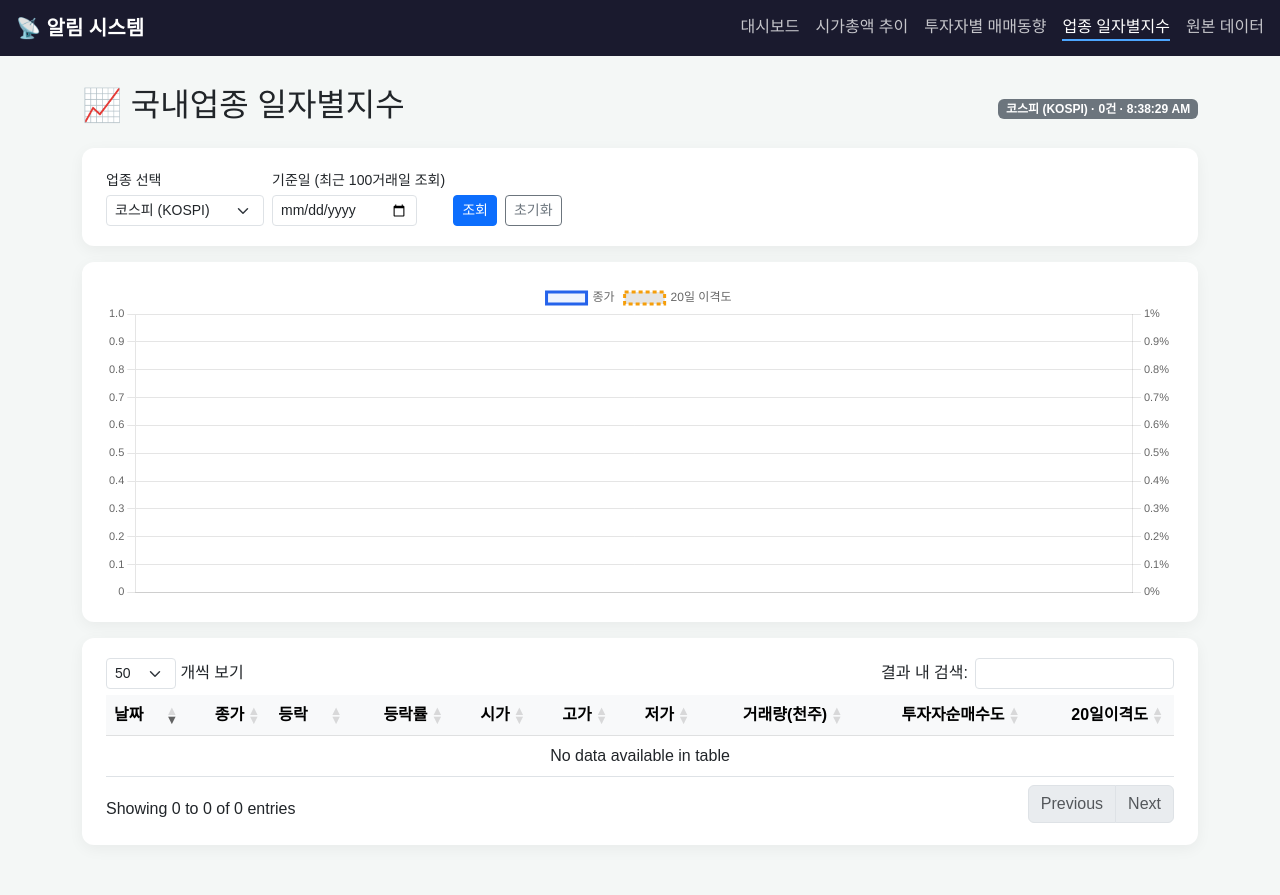
After one commit to yunjinwoo/upbit-alert, a Flask app: page /sector-index in a window 1280 px wide. The commit adds this page. Run offline with Flask 3, Linux system fonts and the light colour scheme; data that the repository does not hold is empty; some libraries are stand-ins or nearby versions.

Commit message:
업종 일자별지수 페이지 추가 및 navbar url_for() 적용
- /sector-index 페이지 추가 (차트 + 테이블 + 요약 카드)
- /api/sector-index API 추가 (KIS FHPUP02120000)
- stock_monitor.py에 fetch_sector_index_daily() 함수 추가
- 전체 템플릿 navbar 링크를 url_for()로 교체 (nginx 서브경로 대응)
- collect_sector_index.py: 업종지수 CSV 수집 스크립트 추가

Co-Authored-By: Claude Sonnet 4.6 <noreply@anthropic.com>

```diff
--- a/app/api/server.py
+++ b/app/api/server.py
@@ -7,7 +7,7 @@ from app.utils.db_manager import (
     get_latest_stock_raw_data, get_market_cap_history,
     get_investor_trend_history
 )
-from app.core.stock_monitor import fetch_market_cap_ranking, fetch_investor_trend
+from app.core.stock_monitor import fetch_market_cap_ranking, fetch_investor_trend, fetch_sector_index_daily
 from app.config import Config
 import json
 import os
@@ -30,6 +30,49 @@ def raw_data_view():
 def market_cap_view():
     """일별 시가총액 추이 페이지를 보여줍니다."""
     return render_template('market_cap.html')
+
+@app.route('/sector-index')
+def sector_index_view():
+    """업종 일자별지수 조회 페이지"""
+    return render_template('sector_index.html')
+
+@app.route('/api/sector-index', methods=['GET'])
+def get_sector_index_api():
+    """업종 일자별지수 API — KIS 실시간 조회"""
+    try:
+        iscd      = request.args.get('iscd', '0001')
+        base_date = request.args.get('date')          # YYYYMMDD, 없으면 오늘
+
+        SECTOR_NAMES = {'0001': '코스피', '1001': '코스닥', '2001': '코스피200'}
+        sector_name  = SECTOR_NAMES.get(iscd, iscd)
+
+        records = fetch_sector_index_daily(iscd=iscd, base_date=base_date)
+
+        SIGN = {'1': '상한', '2': '상승', '3': '보합', '4': '하한', '5': '하락'}
+        result = []
+        for r in records:
+            d = r.get('stck_bsop_date', '')
+            result.append({
+                'date':        f"{d[:4]}-{d[4:6]}-{d[6:]}",
+                'sector_code': iscd,
+                'sector_name': sector_name,
+                'close':       r.get('bstp_nmix_prpr', ''),
+                'open':        r.get('bstp_nmix_oprc', ''),
+                'high':        r.get('bstp_nmix_hgpr', ''),
+                'low':         r.get('bstp_nmix_lwpr', ''),
+                'change':      r.get('bstp_nmix_prdy_vrss', ''),
+                'change_sign': SIGN.get(r.get('prdy_vrss_sign', '3'), '보합'),
+                'change_rate': r.get('bstp_nmix_prdy_ctrt', ''),
+                'volume':      r.get('acml_vol', ''),
+                'trade_amount':r.get('acml_tr_pbmn', ''),
+                'vol_ratio':   r.get('acml_vol_rlim', ''),
+                'net_buy':     r.get('invt_new_psdg', ''),
+                'd20_dsrt':    r.get('d20_dsrt', ''),
+            })
+
+        return jsonify({'status': 'success', 'count': len(result), 'data': result})
+    except Exception as e:
+        return jsonify({'status': 'error', 'message': str(e)}), 500
 
 @app.route('/investor-trend')
 def investor_trend_view():
--- /dev/null
+++ b/templates/sector_index.html
@@ -0,0 +1,293 @@
+<!DOCTYPE html>
+<html lang="ko">
+<head>
+    <meta charset="UTF-8">
+    <meta name="viewport" content="width=device-width, initial-scale=1.0">
+    <title>국내업종 일자별지수</title>
+    <link href="https://cdn.jsdelivr.net/npm/bootstrap@5.3.0/dist/css/bootstrap.min.css" rel="stylesheet">
+    <link href="https://cdn.datatables.net/1.13.6/css/dataTables.bootstrap5.min.css" rel="stylesheet">
+    <script src="https://cdn.jsdelivr.net/npm/chart.js@4.4.0/dist/chart.umd.min.js"></script>
+    <style>
+        body { background-color: #f4f7f6; font-family: 'Malgun Gothic', 'Apple SD Gothic Neo', sans-serif; }
+        .main-navbar { background-color: #1a1a2e; }
+        .main-navbar .navbar-brand { color: #fff; font-weight: bold; }
+        .main-navbar .nav-link { color: rgba(255,255,255,0.75) !important; }
+        .main-navbar .nav-link:hover,
+        .main-navbar .nav-link.active { color: #fff !important; }
+        .main-navbar .nav-link.active { border-bottom: 2px solid #4da6ff; }
+
+        .dashboard-container { margin-top: 30px; margin-bottom: 50px; }
+        .card-panel { background: white; border-radius: 12px; box-shadow: 0 4px 15px rgba(0,0,0,0.05); padding: 20px 24px; }
+
+        .up-rate   { color: #d60000; font-weight: bold; }
+        .down-rate { color: #0049af; font-weight: bold; }
+        .sign-badge-상승 { background: #fee2e2; color: #dc2626; }
+        .sign-badge-하락 { background: #dbeafe; color: #1d4ed8; }
+        .sign-badge-보합 { background: #f3f4f6; color: #6b7280; }
+        .sign-badge-상한 { background: #dc2626; color: #fff; }
+        .sign-badge-하한 { background: #1d4ed8; color: #fff; }
+
+        .stat-card { border-radius: 10px; padding: 14px 18px; }
+        .stat-label { font-size: 11px; color: #888; margin-bottom: 2px; }
+        .stat-value { font-size: 1.3rem; font-weight: 700; }
+        .stat-sub   { font-size: 12px; margin-top: 2px; }
+    </style>
+</head>
+<body>
+
+<nav class="navbar main-navbar px-3">
+    <a class="navbar-brand" href="{{ url_for('index') }}">📡 알림 시스템</a>
+    <div class="d-flex gap-3">
+        <a href="{{ url_for('index') }}" class="nav-link">대시보드</a>
+        <a href="{{ url_for('market_cap_view') }}" class="nav-link">시가총액 추이</a>
+        <a href="{{ url_for('investor_trend_view') }}" class="nav-link">투자자별 매매동향</a>
+        <a href="{{ url_for('sector_index_view') }}" class="nav-link active">업종 일자별지수</a>
+        <a href="{{ url_for('raw_data_view') }}" class="nav-link">원본 데이터</a>
+    </div>
+</nav>
+
+<div class="container dashboard-container">
+
+    <!-- 헤더 + 필터 -->
+    <div class="d-flex justify-content-between align-items-center mb-3 flex-wrap gap-2">
+        <h2>📈 국내업종 일자별지수</h2>
+        <span id="update-timer" class="badge bg-secondary">로딩 중...</span>
+    </div>
+
+    <div class="card-panel mb-3 d-flex align-items-end gap-2 flex-wrap">
+        <div>
+            <label class="form-label mb-1 small">업종 선택</label>
+            <select id="selIscd" class="form-select form-select-sm">
+                <option value="0001">코스피 (KOSPI)</option>
+                <option value="1001">코스닥 (KOSDAQ)</option>
+                <option value="2001">코스피200</option>
+            </select>
+        </div>
+        <div>
+            <label class="form-label mb-1 small">기준일 (최근 100거래일 조회)</label>
+            <input type="date" id="selDate" class="form-control form-control-sm" style="width:145px">
+        </div>
+        <button class="btn btn-primary btn-sm" onclick="loadData()">조회</button>
+        <button class="btn btn-outline-secondary btn-sm" onclick="resetFilters()">초기화</button>
+    </div>
+
+    <!-- 요약 카드 -->
+    <div class="row g-3 mb-3" id="summaryCards" style="display:none!important">
+        <div class="col-6 col-md-3">
+            <div class="stat-card bg-light">
+                <div class="stat-label">최근 종가</div>
+                <div class="stat-value" id="statClose">-</div>
+                <div class="stat-sub" id="statChange">-</div>
+            </div>
+        </div>
+        <div class="col-6 col-md-3">
+            <div class="stat-card bg-light">
+                <div class="stat-label">기간 고가</div>
+                <div class="stat-value text-danger" id="statHigh">-</div>
+            </div>
+        </div>
+        <div class="col-6 col-md-3">
+            <div class="stat-card bg-light">
+                <div class="stat-label">기간 저가</div>
+                <div class="stat-value text-primary" id="statLow">-</div>
+            </div>
+        </div>
+        <div class="col-6 col-md-3">
+            <div class="stat-card bg-light">
+                <div class="stat-label">평균 20일 이격도</div>
+                <div class="stat-value" id="statD20">-</div>
+            </div>
+        </div>
+    </div>
+
+    <!-- 차트 -->
+    <div class="card-panel mb-3">
+        <canvas id="indexChart" height="90"></canvas>
+    </div>
+
+    <!-- 테이블 -->
+    <div class="card-panel">
+        <table id="sectorTable" class="table table-hover" style="width:100%">
+            <thead class="table-light">
+                <tr>
+                    <th>날짜</th>
+                    <th class="text-end">종가</th>
+                    <th>등락</th>
+                    <th class="text-end">등락률</th>
+                    <th class="text-end">시가</th>
+                    <th class="text-end">고가</th>
+                    <th class="text-end">저가</th>
+                    <th class="text-end">거래량(천주)</th>
+                    <th class="text-end">투자자순매수도</th>
+                    <th class="text-end">20일이격도</th>
+                </tr>
+            </thead>
+            <tbody id="tableBody"></tbody>
+        </table>
+    </div>
+</div>
+
+<script src="https://code.jquery.com/jquery-3.7.0.min.js"></script>
+<script src="https://cdn.jsdelivr.net/npm/bootstrap@5.3.0/dist/js/bootstrap.bundle.min.js"></script>
+<script src="https://cdn.datatables.net/1.13.6/js/jquery.dataTables.min.js"></script>
+<script src="https://cdn.datatables.net/1.13.6/js/dataTables.bootstrap5.min.js"></script>
+
+<script>
+    let dataTable = null;
+    let chartInstance = null;
+
+    function resetFilters() {
+        document.getElementById('selDate').value = '';
+        document.getElementById('selIscd').value = '0001';
+        loadData();
+    }
+
+    function fmt(v, decimals = 2) {
+        const n = parseFloat(v);
+        return isNaN(n) ? '-' : n.toLocaleString('ko-KR', { minimumFractionDigits: decimals, maximumFractionDigits: decimals });
+    }
+
+    function fmtVol(v) {
+        const n = parseInt(v);
+        return isNaN(n) ? '-' : n.toLocaleString('ko-KR');
+    }
+
+    function signBadge(sign, rate) {
+        const cls = `sign-badge-${sign}`;
+        const arrow = sign === '상승' || sign === '상한' ? '▲' : sign === '하락' || sign === '하한' ? '▼' : '–';
+        return `<span class="badge ${cls}">${arrow} ${sign}</span>`;
+    }
+
+    function renderChart(data) {
+        const sorted = [...data].reverse(); // 오래된 날짜 → 최근
+        const labels = sorted.map(d => d.date);
+        const closes = sorted.map(d => parseFloat(d.close));
+        const d20    = sorted.map(d => parseFloat(d.d20_dsrt));
+
+        if (chartInstance) chartInstance.destroy();
+
+        chartInstance = new Chart(document.getElementById('indexChart'), {
+            type: 'line',
+            data: {
+                labels,
+                datasets: [
+                    {
+                        label: '종가',
+                        data: closes,
+                        borderColor: '#2563eb',
+                        backgroundColor: 'rgba(37,99,235,0.08)',
+                        tension: 0.3,
+                        pointRadius: 2,
+                        yAxisID: 'y',
+                    },
+                    {
+                        label: '20일 이격도',
+                        data: d20,
+                        borderColor: '#f59e0b',
+                        borderDash: [4, 3],
+                        tension: 0.3,
+                        pointRadius: 0,
+                        yAxisID: 'y2',
+                    }
+                ]
+            },
+            options: {
+                responsive: true,
+                interaction: { mode: 'index', intersect: false },
+                plugins: {
+                    legend: { position: 'top' },
+                    tooltip: { callbacks: {
+                        label: ctx => `${ctx.dataset.label}: ${ctx.parsed.y.toLocaleString('ko-KR', {minimumFractionDigits:2})}`
+                    }}
+                },
+                scales: {
+                    x: { ticks: { maxTicksLimit: 15, font: { size: 11 } } },
+                    y:  { position: 'left',  ticks: { font: { size: 11 } } },
+                    y2: { position: 'right', grid: { drawOnChartArea: false },
+                          ticks: { font: { size: 11 }, callback: v => v + '%' } }
+                }
+            }
+        });
+    }
+
+    function renderSummary(data) {
+        if (!data.length) return;
+        const latest = data[0];
+        const closes = data.map(d => parseFloat(d.close));
+        const d20s   = data.map(d => parseFloat(d.d20_dsrt)).filter(v => !isNaN(v));
+
+        const rate = parseFloat(latest.change_rate);
+        const rateStr = (rate >= 0 ? '+' : '') + fmt(rate) + '%';
+        const rateClass = rate > 0 ? 'text-danger' : rate < 0 ? 'text-primary' : '';
+
+        document.getElementById('statClose').textContent = fmt(latest.close);
+        document.getElementById('statChange').innerHTML = `<span class="${rateClass}">${rateStr} (${latest.change_sign})</span>`;
+        document.getElementById('statHigh').textContent  = fmt(Math.max(...closes));
+        document.getElementById('statLow').textContent   = fmt(Math.min(...closes));
+        document.getElementById('statD20').textContent   = d20s.length ? fmt(d20s.reduce((a,b)=>a+b,0)/d20s.length) + '%' : '-';
+
+        document.getElementById('summaryCards').style.display = '';
+    }
+
+    async function loadData() {
+        const iscd = document.getElementById('selIscd').value;
+        const date = document.getElementById('selDate').value.replace(/-/g, '');
+        let url = `/api/sector-index?iscd=${iscd}`;
+        if (date) url += `&date=${date}`;
+
+        try {
+            const res    = await fetch(url);
+            const result = await res.json();
+            if (result.status !== 'success') { alert('조회 실패: ' + result.message); return; }
+
+            const data = result.data;
+
+            renderSummary(data);
+            renderChart(data);
+
+            if (dataTable) { dataTable.destroy(); dataTable = null; }
+
+            document.getElementById('tableBody').innerHTML = data.map(d => {
+                const rate  = parseFloat(d.change_rate);
+                const cls   = rate > 0 ? 'up-rate' : rate < 0 ? 'down-rate' : '';
+                const sign  = (rate > 0 ? '+' : '') + fmt(rate) + '%';
+                const netBuy = parseFloat(d.net_buy);
+                const netCls = netBuy > 0 ? 'up-rate' : netBuy < 0 ? 'down-rate' : '';
+                return `
+                <tr>
+                    <td><b>${d.date}</b></td>
+                    <td class="text-end">${fmt(d.close)}</td>
+                    <td>${signBadge(d.change_sign)}</td>
+                    <td class="text-end"><span class="${cls}">${sign}</span></td>
+                    <td class="text-end">${fmt(d.open)}</td>
+                    <td class="text-end text-danger">${fmt(d.high)}</td>
+                    <td class="text-end text-primary">${fmt(d.low)}</td>
+                    <td class="text-end">${fmtVol(d.volume)}</td>
+                    <td class="text-end"><span class="${netCls}">${fmt(d.net_buy)}</span></td>
+                    <td class="text-end">${fmt(d.d20_dsrt)}%</td>
+                </tr>`;
+            }).join('');
+
+            dataTable = $('#sectorTable').DataTable({
+                order: [[0, 'desc']],
+                pageLength: 50,
+                language: {
+                    search: "결과 내 검색:",
+                    lengthMenu: "_MENU_ 개씩 보기",
+                    info: "총 _TOTAL_ 건 중 _START_~_END_ 표시"
+                }
+            });
+
+            const sectorName = document.getElementById('selIscd').selectedOptions[0].text;
+            document.getElementById('update-timer').textContent = `${sectorName} · ${result.count}건 · ${new Date().toLocaleTimeString()}`;
+
+        } catch(e) {
+            console.error(e);
+            alert('데이터를 불러오는데 실패했습니다.');
+        }
+    }
+
+    document.addEventListener('DOMContentLoaded', loadData);
+</script>
+</body>
+</html>
```
Also changed, not shown: app/core/stock_monitor.py (+39 -0 lines), collect_sector_index.py (added, +134 -0 lines), templates/index.html (+8 -7 lines), templates/investor_trend.html (+6 -5 lines), templates/market_cap.html (+6 -5 lines), templates/raw_data.html (+6 -5 lines).
